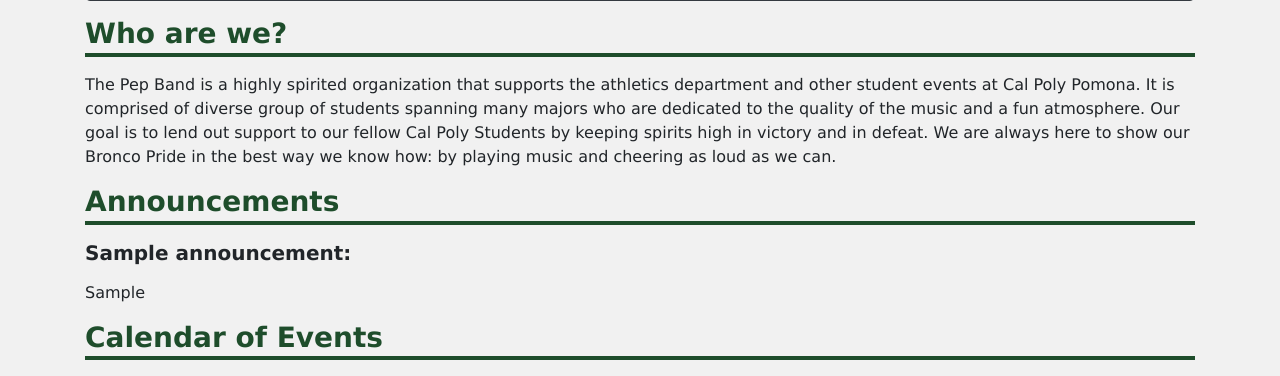
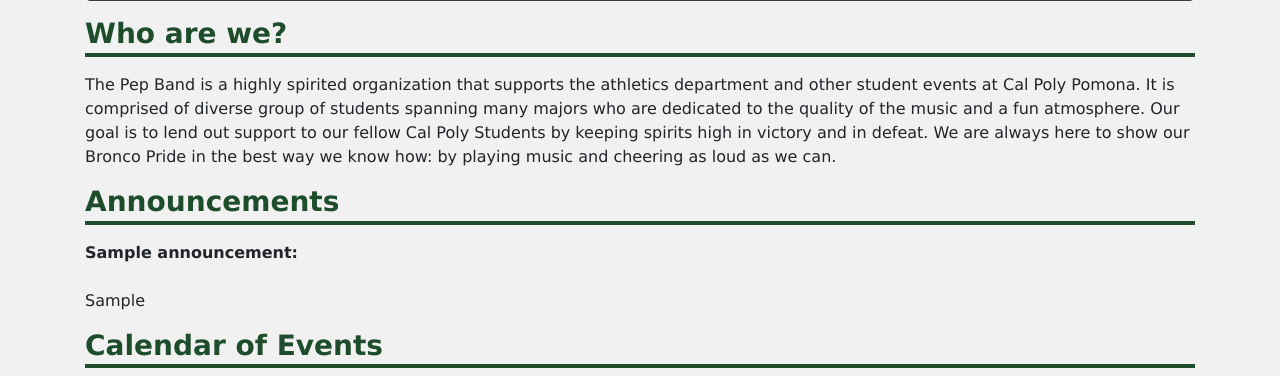
Before and after one commit to Trainzack/MarkTime, a Django app: page /MarkTime/ in a window 1280 px wide. Shown: the part 1082-1458 px from the top of the page. Run offline with Django 3.2, Linux system fonts and the light colour scheme; tables that the repository leaves empty hold one stand-in row (values such as "Sample post"); grey boxes marked "Sample" are stand-in pictures; some libraries are stand-ins or nearby versions.

Commit message:
Changed styles and format for announcements

```diff
--- a/MarkTimeSite/MarkTimeApp/static/MarkTimeApp/custom.css
+++ b/MarkTimeSite/MarkTimeApp/static/MarkTimeApp/custom.css
@@ -242,3 +242,12 @@
     min-width: 300px;
     width: 40%;
 }
+
+.announcement-title{
+    margin-bottom: 0px;
+}
+
+.announcement-text{
+    margin-top: 0px;
+    margin-bottom: 1.5rem;
+}
--- a/MarkTimeSite/MarkTimeApp/templates/MarkTimeApp/Index.html
+++ b/MarkTimeSite/MarkTimeApp/templates/MarkTimeApp/Index.html
@@ -24,10 +24,10 @@
 
             <!-- For loop for announcements here -->
             {% for announcement in announcements %}
-                <h5 class="mb-0 pb-0">
+                <p class="announcement-title">
                     <b>{{ announcement.title }}:</b>
-                </h5>
-                <p>{{ announcement.information|linebreaks }}</p>
+                </p>
+                <p class="announcement-text">{{ announcement.information|linebreaks }}</p>
             {% endfor %}
         </div> <!-- End announcements -->
     {% endif %}
```
